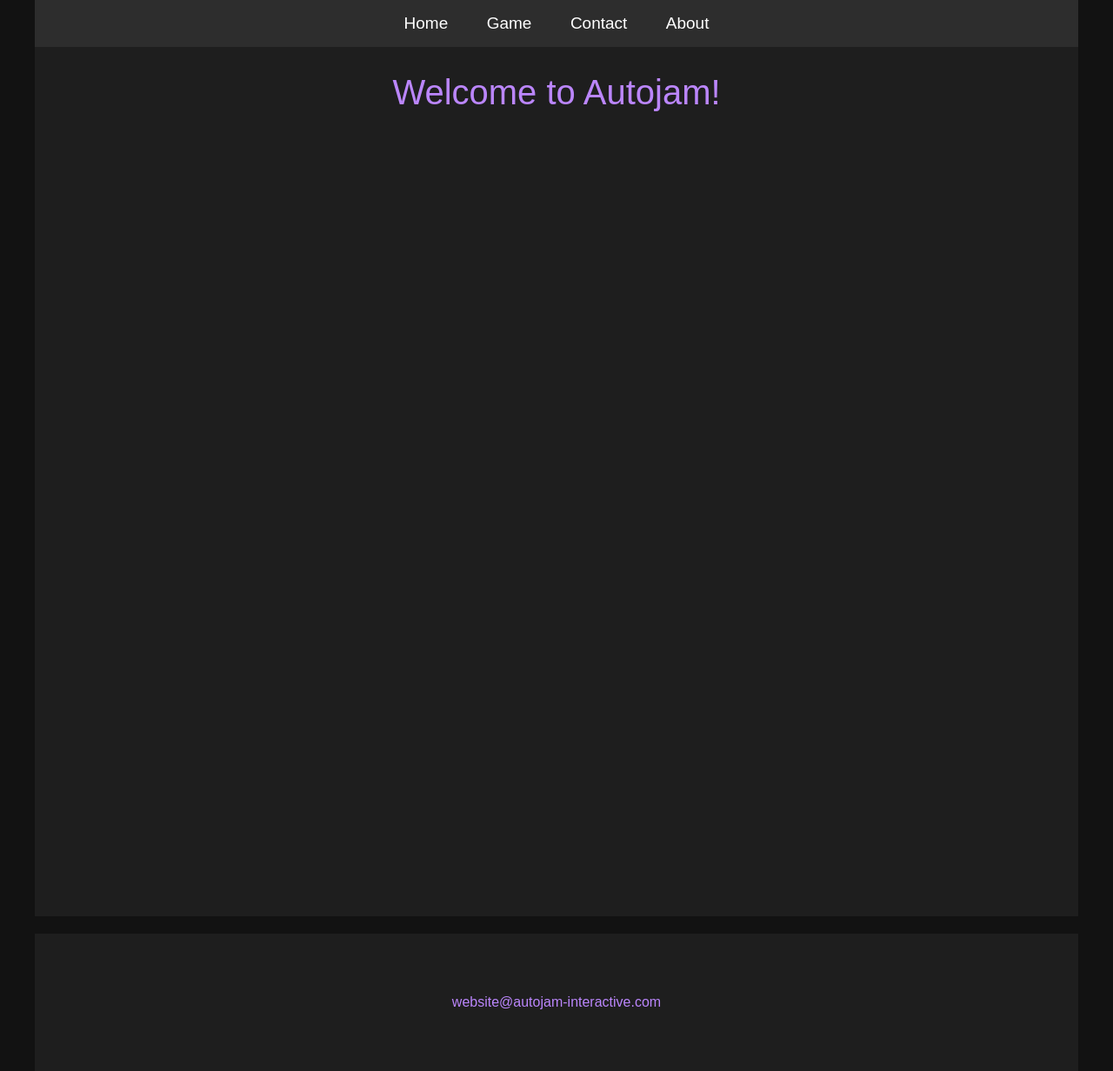
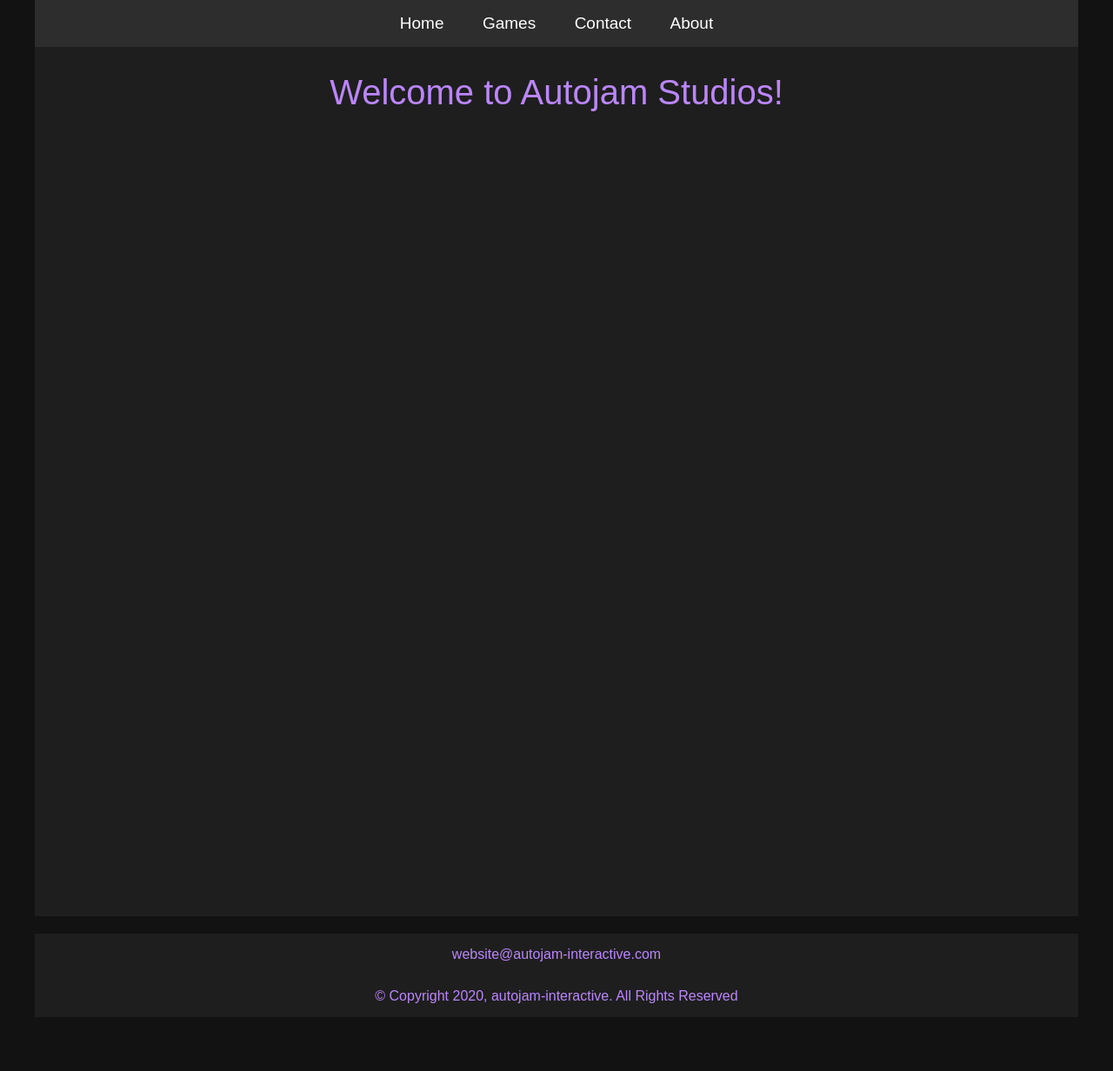
Before and after one commit to Autojam-Interactive/autojam-interactive.github.io, a plain HTML site: page index.html in a window 1280 px wide. Shown: the whole page at 87% size. After the commit the page ends 1170 px from the top, so only its background shows below. Drawn offline with nearby package versions, Linux system fonts and the light colour scheme.

Commit message:
Added copyright
Added copyright and autoscroll

```diff
--- a/index.html
+++ b/index.html
@@ -5,7 +5,7 @@
     <meta name="viewport" content="width=device-width, initial-scale=1.0">
     <script src="https://code.jquery.com/jquery-2.1.1.min.js"></script>
     <link rel="stylesheet" href="style.css">
-    <title>Autojam</title>
+    <title>Autojam-interactive</title>
 </head>
 <body>
     <div class="main">
@@ -20,7 +20,7 @@
 
                 <li>
                     <div class="games_btn">
-                        <p>Game</p>
+                        <p>Games</p>
                     </div>
                 </li>
 
@@ -40,12 +40,15 @@
         </div>
         <div class="welcome_txt">
             <p>
-                Welcome to Autojam!
+                Welcome to Autojam Studios!
             </p>
         </div>
     </div>
     <div class="footer">
         <p>website@autojam-interactive.com</p>
+        <p>
+            &copy; Copyright 2020, autojam-interactive. All Rights Reserved
+        </p>
     </div>
     <script src="/index.js"></script>
 </body>
--- a/index.js
+++ b/index.js
@@ -3,3 +3,11 @@ $(".home_btn").on('click', function(event){
     event.stopImmediatePropagation();
     location.reload();
 });
+
+$(".contact_btn, .about_btn, .games_btn").on('click', function(event){
+    event.stopPropagation();
+    event.stopImmediatePropagation();
+    $("html, body").animate({ scrollTop: $(document).height() }, 800);
+});
+
+var d = new Date(); page.currentYear = d.getFullYear();
--- a/style.css
+++ b/style.css
@@ -75,7 +75,7 @@ html {
 }
 
 .footer p {
-  padding: 70px 0;
+  padding: 15px 0;
   background:#1e1e1e;
   color: #bb86fc;
   user-select: all;
```
